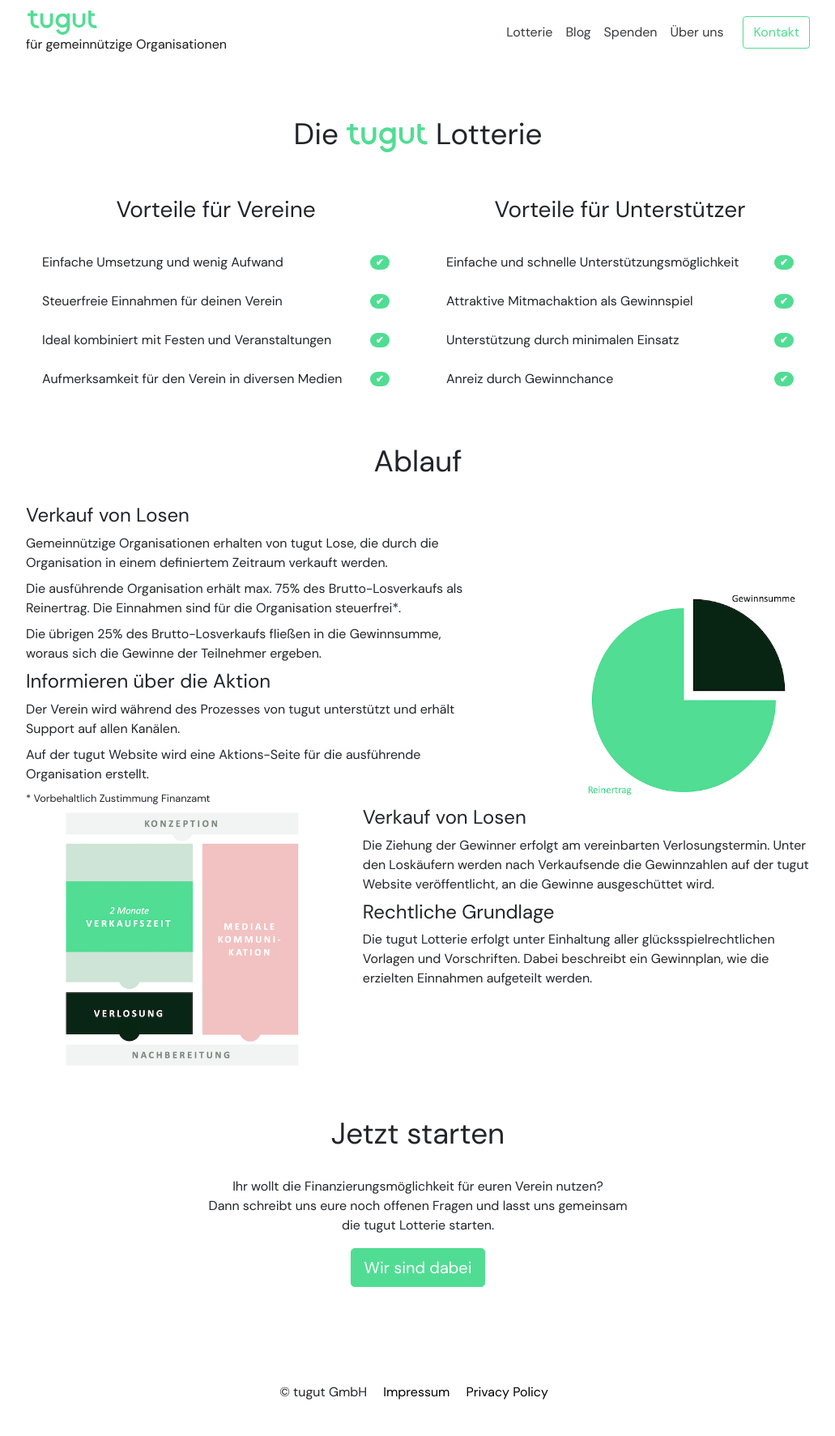
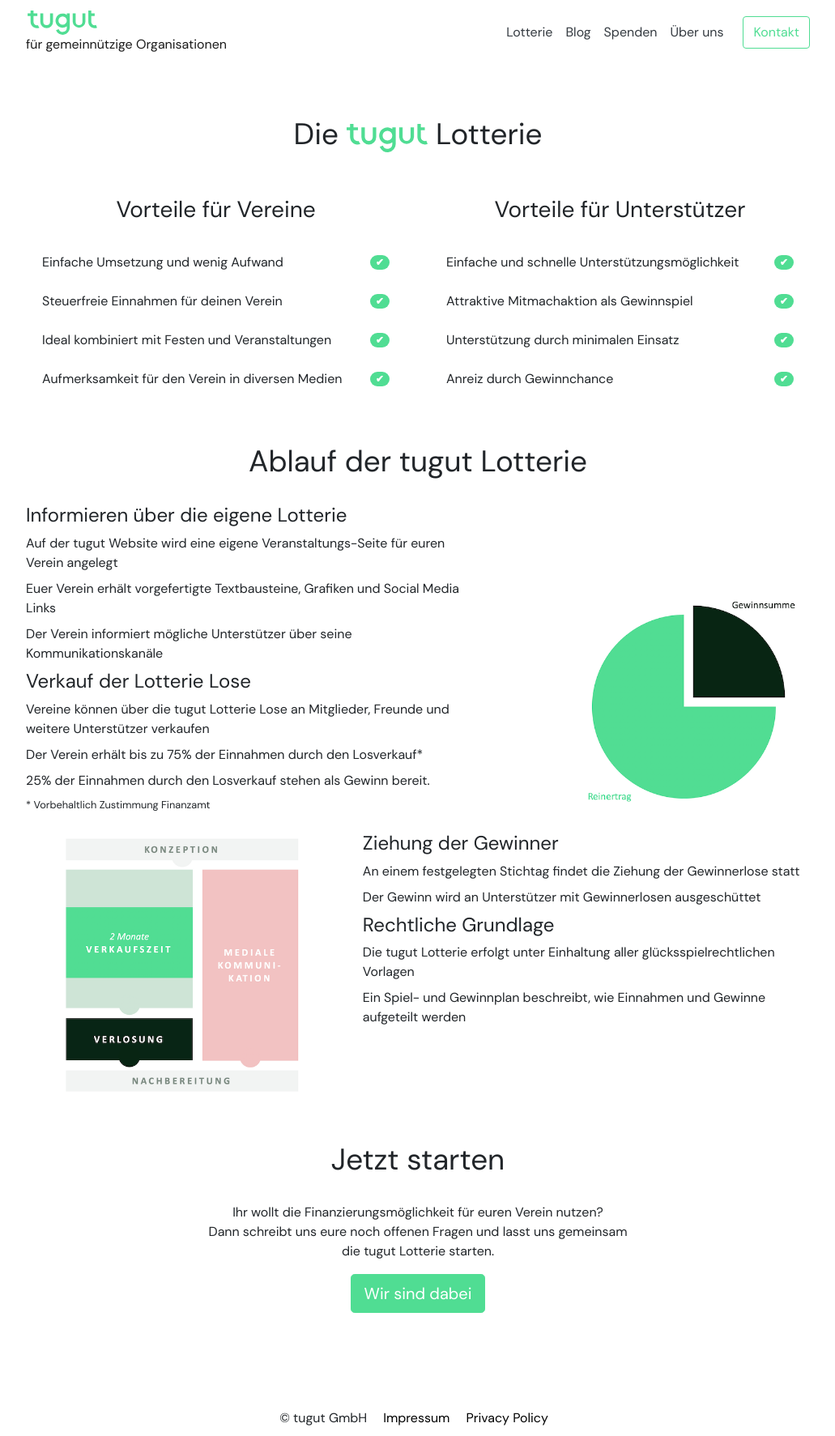
Before and after one commit to tugut-de/site, a Jekyll site: the page built from _pages/lotterie.html, in a window 1280 px wide. Shown: the whole page at 81% size, without its empty margins (124-1155 px from the left). Built offline with Jekyll 4.4.1, drawn with Linux system fonts in a browser that asks for light colours; before the commit the page ends 1741 px from its top, so only the background shows below that.

Commit message:
adapt lotterie content

```diff
--- a/_pages/lotterie.html
+++ b/_pages/lotterie.html
@@ -70,29 +70,32 @@
   </div>
 
   <div class="title">
-    Ablauf
+    Ablauf der tugut Lotterie
   </div>
   <div class="column">
-    <div class="row">
+    <div class="row mb-4">
       <div class="col-md-7">
-        <h4>Verkauf von Losen</h4>
+        <h4>
+          Informieren über die eigene Lotterie
+        </h4>
         <div class="mt-2 mb-2">
-          Gemeinnützige Organisationen erhalten von tugut Lose, die durch die Organisation in einem definiertem Zeitraum verkauft werden.
+          Auf der tugut Website wird eine eigene Veranstaltungs-Seite für euren Verein angelegt
         </div>
         <div class="mt-2 mb-2">
-          Die ausführende Organisation erhält max. 75% des Brutto-Losverkaufs als Reinertrag. Die Einnahmen sind für die Organisation steuerfrei*.
+          Euer Verein erhält vorgefertigte Textbausteine, Grafiken und Social Media Links
         </div>
         <div class="mt-2 mb-2">
-          Die übrigen 25% des Brutto-Losverkaufs fließen in die Gewinnsumme, woraus sich die Gewinne der Teilnehmer ergeben.
+          Der Verein informiert mögliche Unterstützer über seine Kommunikationskanäle
         </div>
-        <h4>
-          Informieren über die Aktion
-        </h4>
+        <h4>Verkauf der Lotterie Lose</h4>
         <div class="mt-2 mb-2">
-          Der Verein wird während des Prozesses von tugut unterstützt und erhält Support auf allen Kanälen.
+          Vereine können über die tugut Lotterie Lose an Mitglieder, Freunde und weitere Unterstützer verkaufen
         </div>
         <div class="mt-2 mb-2">
-          Auf der tugut Website wird eine Aktions-Seite für die ausführende Organisation erstellt.
+          Der Verein erhält bis zu 75% der Einnahmen durch den Losverkauf*
+        </div>
+        <div class="mt-2 mb-2">
+          25% der Einnahmen durch den Losverkauf stehen als Gewinn bereit.
         </div>
         <div style="font-size: 0.8rem;">
           * Vorbehaltlich Zustimmung Finanzamt
@@ -109,13 +112,19 @@
              src="{{ site.url }}{{ site.baseurl }}/assets/how.png"/>
       </div>
       <div class="col-md-7">
-        <h4>Verkauf von Losen</h4>
+        <h4>Ziehung der Gewinner</h4>
         <div class="mt-2 mb-2">
-          Die Ziehung der Gewinner erfolgt am vereinbarten Verlosungstermin. Unter den Loskäufern werden nach Verkaufsende die Gewinnzahlen auf der tugut Website veröffentlicht, an die Gewinne ausgeschüttet wird.
+          An einem festgelegten Stichtag findet die Ziehung der Gewinnerlose statt
+        </div>
+        <div class="mt-2 mb-2">
+          Der Gewinn wird an Unterstützer mit Gewinnerlosen ausgeschüttet
         </div>
         <h4>Rechtliche Grundlage</h4>
         <div class="mt-2 mb-2">
-          Die tugut Lotterie erfolgt unter Einhaltung aller glücksspielrechtlichen Vorlagen und Vorschriften. Dabei beschreibt ein Gewinnplan, wie die erzielten Einnahmen aufgeteilt werden.
+          Die tugut Lotterie erfolgt unter Einhaltung aller glücksspielrechtlichen Vorlagen
+        </div>
+        <div class="mt-2 mb-2">
+          Ein Spiel- und Gewinnplan beschreibt, wie Einnahmen und Gewinne aufgeteilt werden
         </div>
       </div>
     </div>
```
